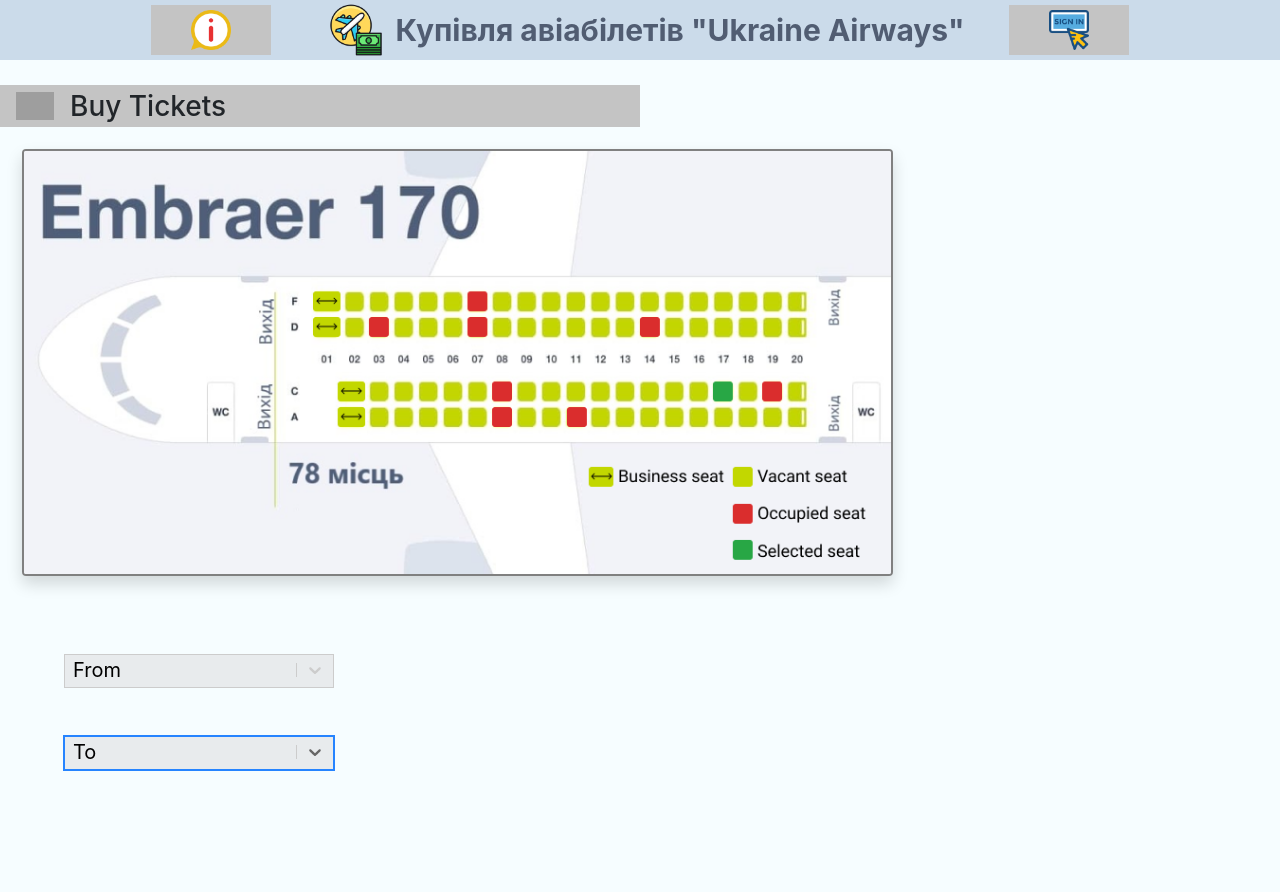
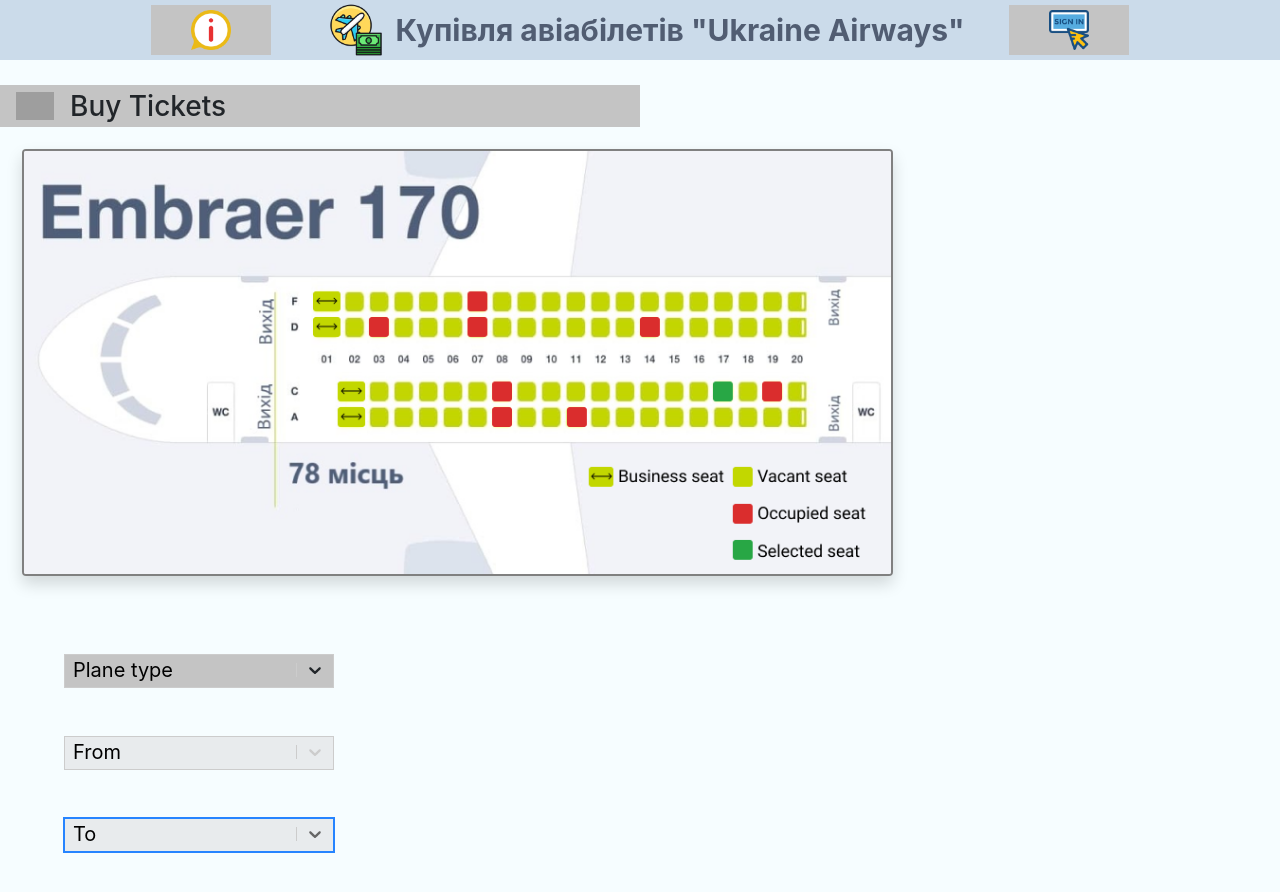
Before and after one commit to dream-team-ALNM/airlines, a React (Create React App) app in the folder frontend/: page / in a window 1280 px wide. Shown: the top 892 px of the page. Before the commit the page ends 850 px from the top, so only its background shows below. Built offline with nearby package versions, Linux system fonts and the light colour scheme; grey boxes are pictures that could not be loaded.

Commit message:
Styled selectPlane

```diff
--- a/frontend/src/components/buy-tickets/index.tsx
+++ b/frontend/src/components/buy-tickets/index.tsx
@@ -3,7 +3,7 @@
 import airplaneSeats from '../../assets/img/airplane-seats.png';
 import { IOption } from '../../common/interfaces/components/option.interface';
 import SelectFromTo from './select-from-to';
-// import SelectPlane from './select-plane';
+import SelectPlane from './select-plane';
 import { getAllowedClasses } from 'helpers';
 
 import styles from './styles.module.scss';
@@ -23,17 +23,32 @@
 
   const getOptions = (): IOption[] | undefined => {
     return [
-      { value: 'Dnipro', label: 'Дніпро' },
-      { value: 'Donetsk', label: 'Донецьк' },
-      { value: 'Ivano-Frankivsk', label: 'Івано-Франківськ' },
-      { value: 'Kyiv-Borispil', label: 'Київ-Бориспіль' },
-      { value: 'Kyiv-Zhylani', label: 'Київ-Жуляни' },
-      { value: 'Lviv', label: 'Львів' },
-      { value: 'Odesa', label: 'Одеса' },
-      { value: 'Poltava', label: 'Полтава' },
-      { value: 'Chernovtsi', label: 'Черновці' },
-      { value: 'Charkiv', label: 'Харків' },
-      { value: 'Cherson', label: 'Херсон' },
+      { value: 'dnipro', label: 'Дніпро' },
+      { value: 'donetsk', label: 'Донецьк' },
+      { value: 'ivanoFrankivsk', label: 'Івано-Франківськ' },
+      { value: 'kyivBorispil', label: 'Київ-Бориспіль' },
+      { value: 'kyivZhylani', label: 'Київ-Жуляни' },
+      { value: 'lviv', label: 'Львів' },
+      { value: 'odesa', label: 'Одеса' },
+      { value: 'poltava', label: 'Полтава' },
+      { value: 'chernovtsi', label: 'Черновці' },
+      { value: 'charkiv', label: 'Харків' },
+      { value: 'cherson', label: 'Херсон' },
+    ];
+    // if (!repos) {
+    //   return;
+    // }
+    // return repos.map((repo) => ({
+    //   value: repo,
+    //   label: repo,
+    // }));
+  };
+  const getOptionsPlane = (): IOption[] | undefined => {
+    return [
+      { value: 'plane34RR', label: 'Plane-34RR' },
+      { value: 'plane55NN', label: 'Plane-55NN' },
+      { value: 'plane90ER', label: 'Plane-90ER' },
+      { value: 'plane23XX', label: 'Plane-23XX' },
     ];
     // if (!repos) {
     //   return;
@@ -56,7 +71,11 @@
           )}
         />
         <div className={getAllowedClasses(styles.buyTicketsForms)}>
-          {/* <SelectPlane /> */}
+          <SelectPlane
+            options={getOptionsPlane()}
+            handleSelectChange={handleSelectChange}
+            placeholder="Plane type"
+          />
           <SelectFromTo
             options={getOptions()}
             handleSelectChange={handleSelectChange}
--- a/frontend/src/components/buy-tickets/select-plane/index.tsx
+++ b/frontend/src/components/buy-tickets/select-plane/index.tsx
@@ -1,18 +1,24 @@
 import Select from 'react-select';
 import { IOption } from '../../../common/interfaces/components/option.interface';
-import selectPlaneStyles from '..//select-plane-styles';
+import selectPlaneStyles from './select-plane-styles';
 
 type Props = {
   handleSelectChange(selectedOption: IOption | null): void;
   options: IOption[] | undefined;
+  placeholder: string;
 };
 
-const SelectPlane: React.FC<Props> = ({ handleSelectChange, options }) => (
+const SelectPlane: React.FC<Props> = ({
+  handleSelectChange,
+  options,
+  placeholder,
+}) => (
   <Select
     className="mt-4 mb-5"
     onChange={handleSelectChange}
     options={options}
     styles={selectPlaneStyles}
+    placeholder={placeholder}
     isClearable
     isSearchable
     autoFocus
--- a/frontend/src/components/buy-tickets/select-plane-styles.ts
+++ b/frontend/src/components/buy-tickets/select-plane/select-plane-styles.ts
@@ -9,13 +9,22 @@
 
   control: (provided: any): any => ({
     ...provided,
-    background: '#fff',
-    borderColor: '#9e9e9e',
+    background: '#C4C4C4',
     margin: '0.5rem 2rem',
     minHeight: '30px',
     height: '30px',
+    width: 270,
+    borderRadius: '0',
+    fontFamily:
+      // eslint-disable-next-line @typescript-eslint/quotes
+      "-apple-system, BlinkMacSystemFont, 'Segoe UI', Roboto, Oxygen, Ubuntu, Cantarell, 'Open Sans', 'Helvetica Neue', sans-serif",
+    fontSize: 20,
+    paddingBottom: '2rem',
   }),
-
+  dropdownIndicator: (provided: any): any => ({
+    ...provided,
+    color: '8D8D8D',
+  }),
   valueContainer: (provided: any): any => ({
     ...provided,
     height: '30px',
@@ -39,4 +48,9 @@
     flexDirection: 'column',
     justifyContent: 'center',
   }),
+
+  placeholder: (provided: any): any => ({
+    ...provided,
+    color: 'black',
+  }),
 };
```
